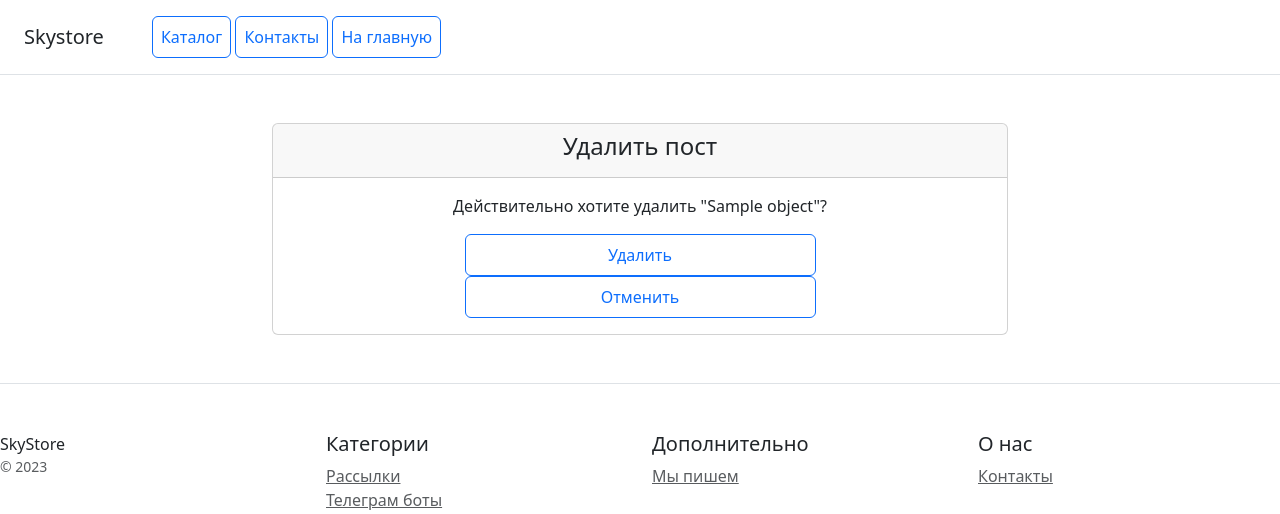
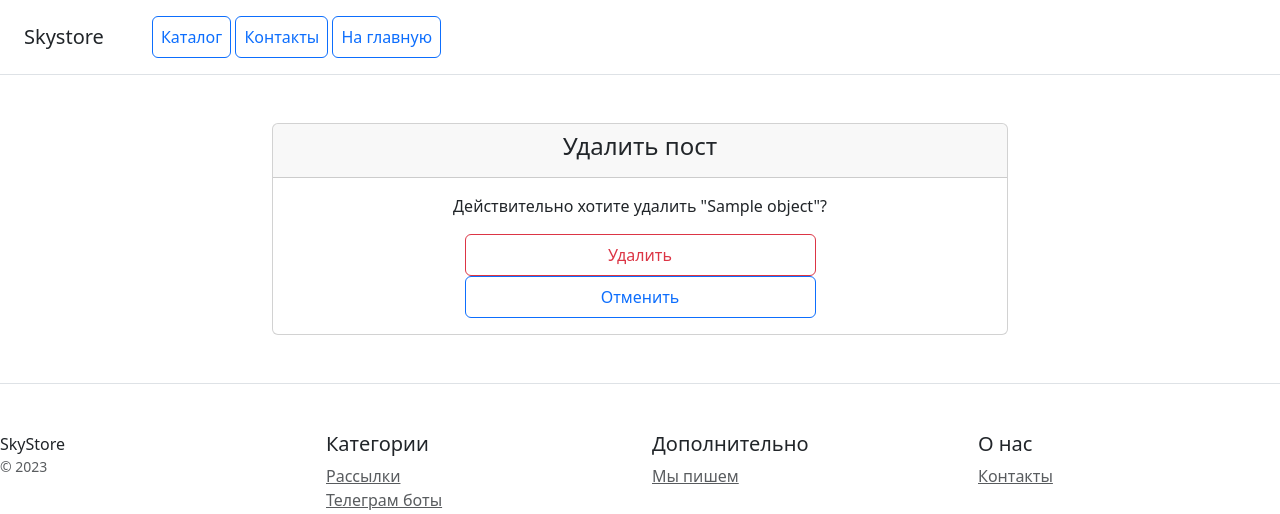
Before and after one commit to TsiganovDS/HomeWork22, a Django app: template blog/templates/blog/blog_confirm_delete.html in a window 1280 px wide. Shown: the top 514 px of the page. Run offline with Django 5.2, Linux system fonts and the light colour scheme; the template is opened without the code that fills it: most values are stand-ins (such as "Sample title", 1, 10 or a date in 2020); data that the repository does not hold is empty; some libraries are stand-ins or nearby versions.

Commit message:
blog_confirm_delete.html

```diff
--- a/blog/templates/blog/blog_confirm_delete.html
+++ b/blog/templates/blog/blog_confirm_delete.html
@@ -12,7 +12,7 @@
                     <p class="card-text">Действительно хотите удалить "{{ object.title }}"?</p>
                     <form method="post" enctype="multipart/form-data">
                         {% csrf_token %}
-                        <button type="submit" class="p-2 btn btn-outline-primary w-50">Удалить</button>
+                        <button type="submit" class="p-2 btn btn-outline-danger w-50">Удалить</button>
                         <a class="p-2 btn btn-outline-primary w-50" href="{% url 'blog:blog_list' %}" role="button">Отменить</a>
                     </form>
                 </div>
```
